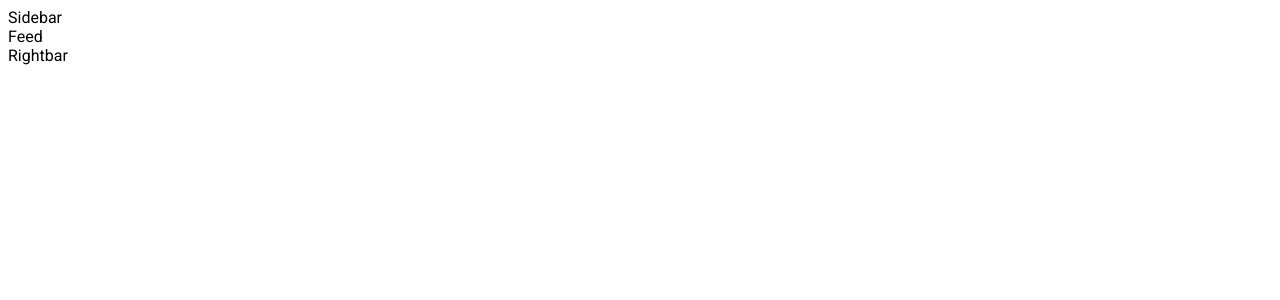
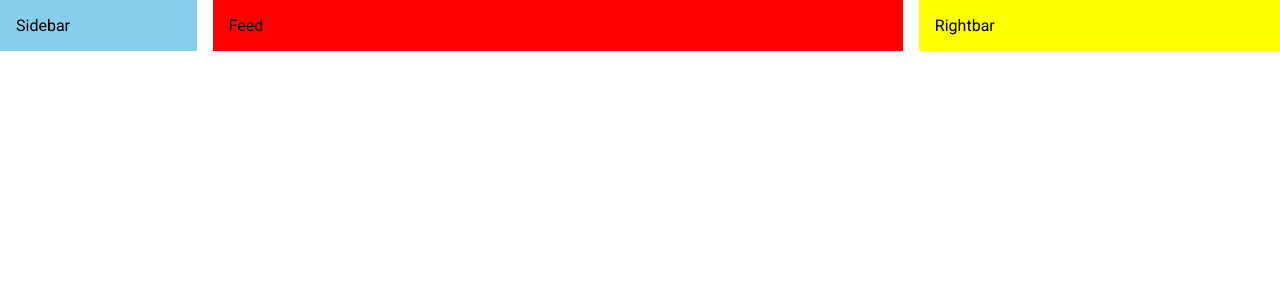
Before and after one commit to Sergey98Am/react-facebook-clone, a React (Create React App) app: page / in a window 1280 px wide. Shown: the top 300 px of the page. Built offline with nearby package versions, Linux system fonts and the light colour scheme.

Commit message:
Add layouts with flex-grow property

```diff
--- a/public/index.html
+++ b/public/index.html
@@ -14,6 +14,7 @@
     <style>
       * {
         font-family: "Roboto", sans-serif;
+        margin: 0;
       }
     </style>
     <title>React App</title>
--- a/src/App.js
+++ b/src/App.js
@@ -1,3 +1,4 @@
+import { Box, Stack } from "@mui/material";
 import { Feed } from "./components/Feed";
 import { Rightbar } from "./components/Rightbar";
 import { Sidebar } from "./components/Sidebar";
@@ -5,9 +6,14 @@
 function App() {
   return (
     <div>
-      <Sidebar />
-      <Feed />
-      <Rightbar />
+      <Box>
+        {/* Navbar */}
+        <Stack direction="row" spacing={2} justifyContent="space-between">
+          <Sidebar />
+          <Feed />
+          <Rightbar />
+        </Stack>
+      </Box>
     </div>
   );
 }
--- a/src/components/Feed.jsx
+++ b/src/components/Feed.jsx
@@ -1,7 +1,8 @@
+import { Box } from '@mui/material'
 import React from 'react'
 
 export const Feed = () => {
   return (
-    <div>Feed</div>
+    <Box bgcolor="red" flex={4} p={2}>Feed</Box>
   )
 }
--- a/src/components/Rightbar.jsx
+++ b/src/components/Rightbar.jsx
@@ -1,7 +1,8 @@
+import { Box } from '@mui/material'
 import React from 'react'
 
 export const Rightbar = () => {
   return (
-    <div>Rightbar</div>
+    <Box bgcolor="yellow" flex={2} p={2}>Rightbar</Box>
   )
 }
--- a/src/components/Sidebar.jsx
+++ b/src/components/Sidebar.jsx
@@ -1,7 +1,8 @@
+import { Box } from '@mui/material'
 import React from 'react'
 
 export const Sidebar = () => {
   return (
-    <div>Sidebar</div>
+    <Box bgcolor="skyblue" flex={1} p={2}>Sidebar</Box>
   )
 }
```
